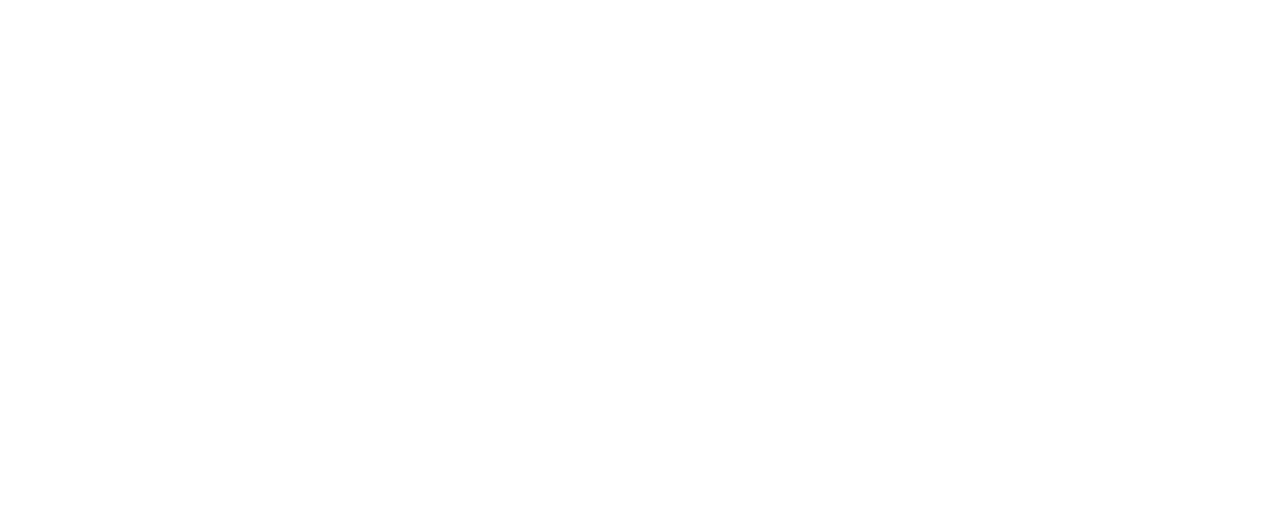
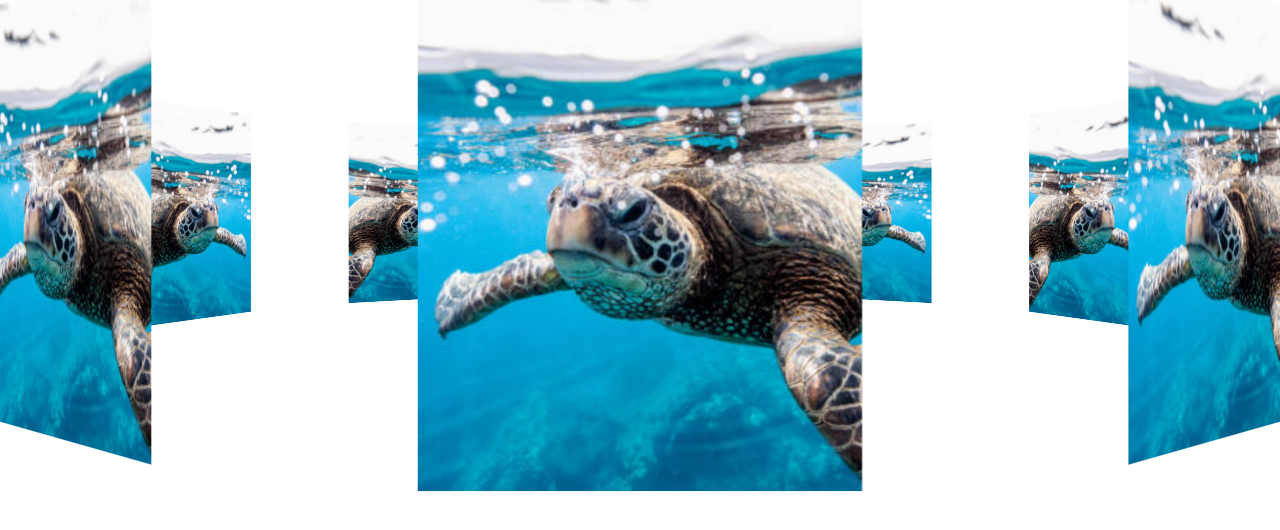
Before and after one commit to vanngilha/ocean, a plain HTML site: page index.html in a window 1280 px wide. Drawn offline with Linux system fonts and the light colour scheme.

Commit message:
imagem  css banner

```diff
--- a/css/style.css
+++ b/css/style.css
@@ -0,0 +1,30 @@
+.banner{
+    width: 100%;
+    height: 100vh;
+    text-align: center;
+    overflow: center;
+    position: relative;
+}
+
+.banner .slider{
+    position: absolute;
+    width: 200px;
+    height: 250px;
+    top: 10%;
+    left: calc(50% - 100px);
+    transform-style: preserve-3d;
+    transform: perspective(1000px);
+}
+
+.banner .slider .item{
+    position: absolute;
+    inset: 0 0 0 0;
+    transform:
+        rotateY(calc((var(--position) - 1) * (360 / var(--quantity)) * 1deg))
+        translateZ(550px);
+}
+.banner .slider .item img{
+    width: 100%;
+    height: 100%;
+    object-fit: cover;
+}
--- a/index.html
+++ b/index.html
@@ -4,8 +4,23 @@
     <meta charset="UTF-8">
     <meta name="viewport" content="width=device-width, initial-scale=1.0">
     <title>Ocean 3D</title>
+    <link rel="stylesheet" href="css/style.css">
 </head>
 <body>
+    <div class="banner">
+        <div class="slider" style=" --quantity: 10">
+            <div class="item" style="--position: 1"><img src="images/ocean.png" alt="Ocean"></div>
+            <div class="item" style="--position: 2"><img src="images/ocean.png" alt="Ocean"></div>
+            <div class="item" style="--position: 3" ><img src="images/ocean.png" alt="Ocean"></div>
+            <div class="item" style="--position: 4"><img src="images/ocean.png" alt="Ocean"></div>
+            <div class="item" style="--position: 5"><img src="images/ocean.png" alt="Ocean"></div>
+            <div class="item" style="--position: 6"><img src="images/ocean.png" alt="Ocean"></div>
+            <div class="item" style="--position: 7"><img src="images/ocean.png" alt="Ocean"></div>
+            <div class="item" style="--position: 8"><img src="images/ocean.png" alt="Ocean"></div>
+            <div class="item" style="--position: 9"><img src="images/ocean.png" alt="Ocean"></div>
+            <div class="item" style="--position: 10"><img src="images/ocean.png" alt="Ocean"></div>
 
+        </div>
+    </div>
 </body>
 </html>
```
Also changed, not shown: images/ocean.png (added).
